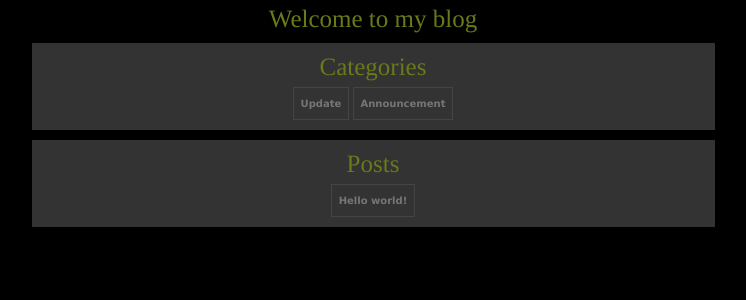
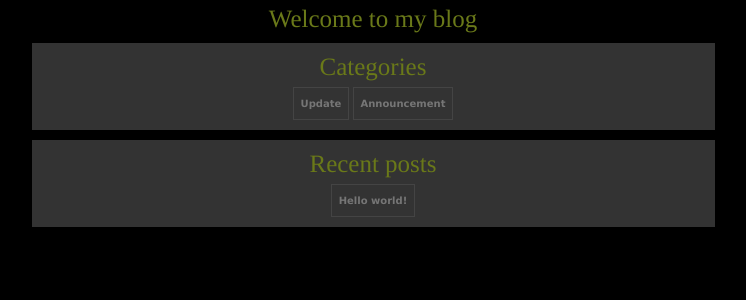
Before and after one commit to TrellixVulnTeam/Django_blog_6Y75, a Django app: page / in a window 1280 px wide. Shown: the top 300 px of the page, without its empty margins (267-1013 px from the left). Run offline with Django 3.2, Linux system fonts and the light colour scheme; data comes from the database, SQL or seed files in the repository.

Commit message:
finishes

```diff
--- a/blog/templates/index.html
+++ b/blog/templates/index.html
@@ -19,7 +19,7 @@
 </div>
 
 <div id="container">
-    <h1>Posts</h1>
+    <h1>Recent posts</h1>
     {% if posts %}
 	<div id="menu">
         <ul>
```
